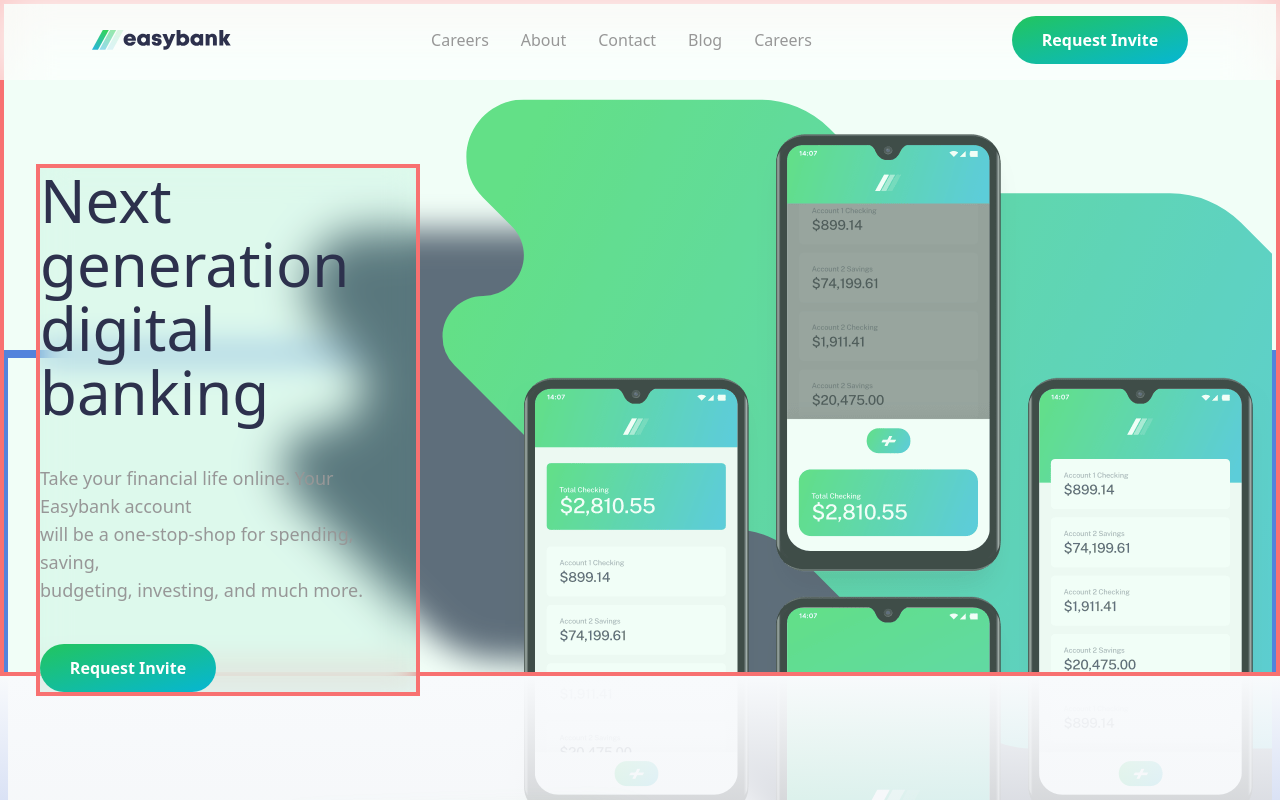
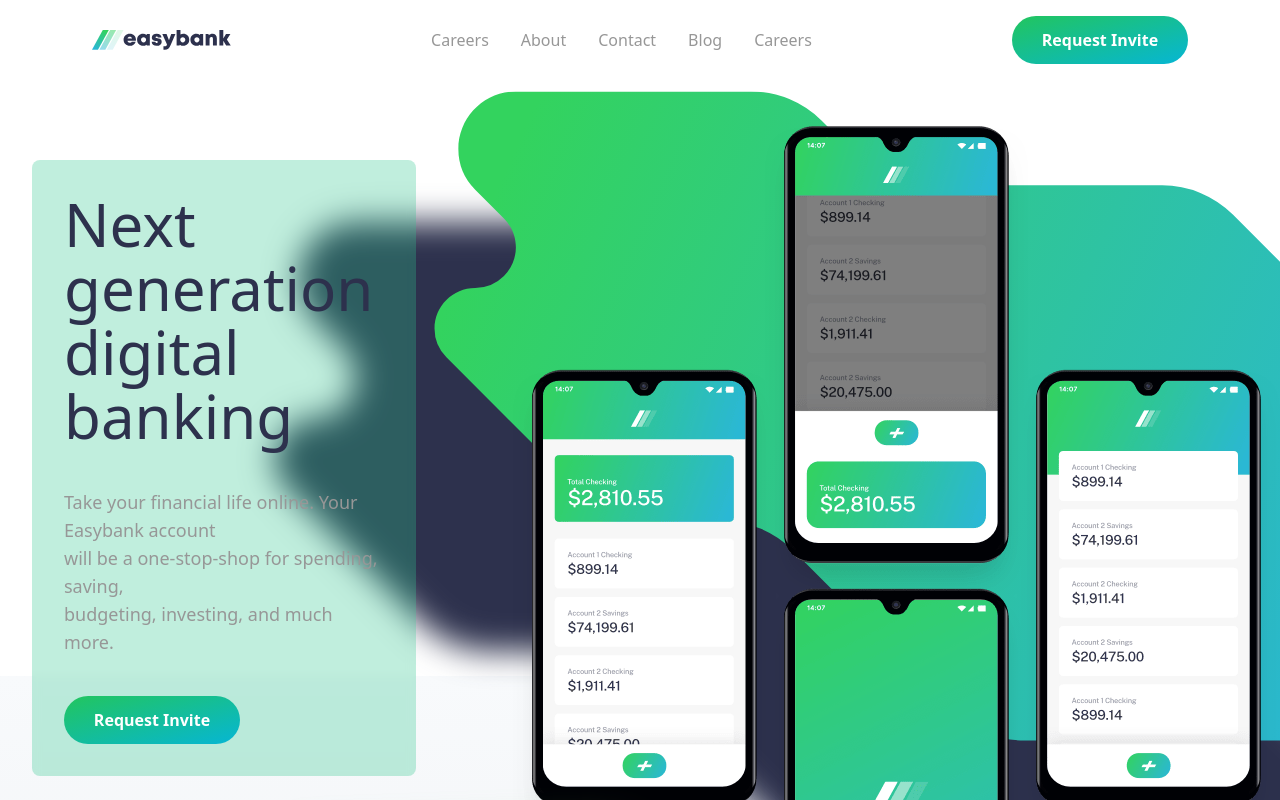
Before and after one commit to trevornei/easybank, a React (Vite) app: page / in a window 1280 px wide. Shown: the top 800 px of the page. Built offline with nearby package versions, Linux system fonts and the light colour scheme.

Commit message:
Changed styling for the hero component and changed the animation for the heroassets component.

```diff
--- a/src/components/hero/Hero.jsx
+++ b/src/components/hero/Hero.jsx
@@ -3,8 +3,8 @@
 export default function Hero() {
   return (
     <>
-      <div className="xl:pt-40 xl:pb-0 xl:px-0 flex-wrap flex-row max-w-screen max-h-[676px] bg-emerald-100/30 relative z-20 border-4 border-red-400">
-        <div className="z-50 flex-col flex-wrap items-start justify-center h-auto text-left xl:-translate-x-20 max-w-96 xl:ml-28 border-4 border-red-400 bg-eCash/10 backdrop-blur-lg ">
+      <div className="xl:pt-40 xl:pb-0 xl:px-0 flex-wrap flex-row max-w-screen max-h-[676px] relative z-20 xl:w-auto">
+        <div className="z-50 flex-col flex-wrap items-start justify-center h-auto text-left xl:-translate-x-20 max-w-96 xl:ml-28  bg-eCash/30 backdrop-blur-sm xl:w-[600px] xl:p-8 xl:rounded-lg">
           <h1 className="text-6xl leading-[64px] text-darkBlue">
             Next generation
           </h1>
--- a/src/components/hero/HeroAssets.jsx
+++ b/src/components/hero/HeroAssets.jsx
@@ -11,7 +11,7 @@
 
   return (
     <>
-      <div className="movers -z-10 overflow-x-clip absolute xl:top-[350px] w-full h-full border-8 border-blue-700">
+      <div className="movers z-0 overflow-x-clip absolute xl:top-[350px] w-full h-full">
         <div className="absolute -z-10 translate-x-16 -translate-y-32 xl:overflow-hidden-x">
           <svg
             className="top-0 right-0 z-10 blur-lg"
```
